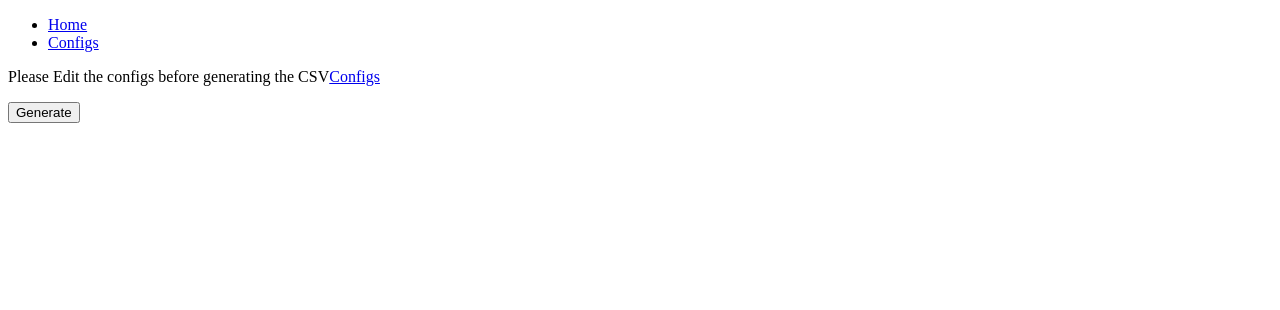
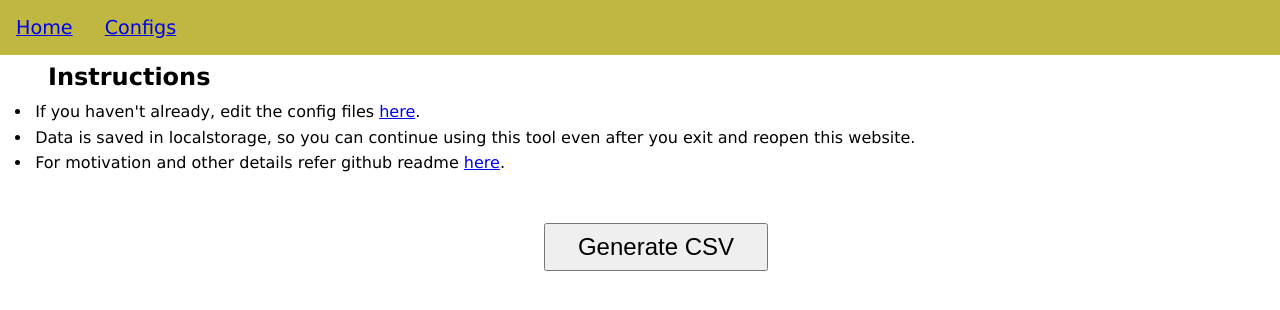
Before and after one commit to prince-thind/ums-attendence-calculator, a React (Vite) app: page / in a window 1280 px wide. Shown: the top 310 px of the page. Built offline with nearby package versions, Linux system fonts and the light colour scheme.

Commit message:
add styles

```diff
--- a/src/App.css
+++ b/src/App.css
@@ -0,0 +1,48 @@
+*{
+    padding: 0;
+    margin: 0;
+    box-sizing: border-box;
+}
+body{
+    font-family: Verdana, Geneva, Tahoma, sans-serif;
+    /* text-align: center; */
+}
+
+button{
+    padding:0.5rem 2rem;
+    font-size: 1.5rem;
+    display: block;
+    margin: 3rem auto;
+
+}
+button:hover{
+    cursor: pointer;
+}
+
+.nav-links{
+    display: flex;
+    background-color: hsl(56, 50%, 50%);
+    font-size: 1.2rem;
+    list-style: none;
+}
+.nav-links li{
+    padding:1rem;
+}
+
+.module{
+    padding-left: 2rem;
+}
+.module h2{
+    padding: 0.5rem 1rem;
+}
+.module li{
+    padding: 0.2rem;
+}
+.module textarea{
+    width: 90%;
+    height: 50vh;
+    padding: 1rem;
+    background-color: black;
+    color:white;
+    border:2px solid gray;
+}
--- a/src/App.jsx
+++ b/src/App.jsx
@@ -5,6 +5,7 @@ import Configs from "./pages/Configs";
 import Home from "./pages/Home";
 import GenericConfig from "./pages/GenericConfig";
 import sampleConfig from "./lib/sampleConfig";
+import "./App.css"
 
 function App() {
   const [config, setConfig] = useState(getConfig());
@@ -87,7 +88,6 @@ function App() {
 
 function getConfig() {
   const localConfig = JSON.parse(localStorage.getItem("config")??"{}");
-  console.log(localConfig)
   if (Object.keys(localConfig).length > 1) {
     return localConfig;
   }
--- a/src/components/Layout.jsx
+++ b/src/components/Layout.jsx
@@ -15,7 +15,7 @@ function Header() {
   return (
     <header className="header">
       <nav>
-        <ul>
+        <ul className="nav-links">
           <li>
             <Link to="/">Home</Link>{" "}
           </li>
--- a/src/pages/Configs.jsx
+++ b/src/pages/Configs.jsx
@@ -2,8 +2,8 @@ import { Link } from "react-router-dom";
 
 export default function Configs() {
   return (
-    <div>
-        <p> Select any of the configs to edit or <Link to="/">Go Back to Home</Link></p>
+    <div className="module">
+        <h2> Select a Config to Edit</h2>
       <ul>
         <li>
           <Link to="/configs/main">Main</Link>
--- a/src/pages/GenericConfig.jsx
+++ b/src/pages/GenericConfig.jsx
@@ -6,8 +6,8 @@ export default function GenericConfig({ config, setConfig, type }) {
   );
 
   return (
-    <div>
-      <p>Configuration File: {type}</p>
+    <div className="module">
+      <h2>Configuration File: {type}</h2>
       <form onSubmit={saveConfig}>
         <textarea onChange={updateTextData}>{textData}</textarea>
         <button>Save</button>
--- a/src/pages/Home.jsx
+++ b/src/pages/Home.jsx
@@ -2,12 +2,17 @@ import { Link } from "react-router-dom";
 
 export default function Home({ config }) {
   return (
-    <div>
-      <p>
-        Please Edit the configs before generating the CSV
-        <Link to="configs">Configs</Link>
-      </p>
-      <button onClick={genrateCSV}>Generate</button>
+    <div className="module">
+      <h2>Instructions</h2>
+      <ul>
+        <li>
+          If you haven't already, edit the config files{" "}
+          <Link to="configs">here</Link>.
+        </li>
+        <li> Data is saved in localstorage, so you can continue using this tool even after you exit and reopen this website.</li>
+        <li>For motivation and other details refer github readme <a href="https://github.com/prince-thind/ums-attendence-calculator"> here</a>.</li>
+      </ul>
+      <button onClick={genrateCSV}>Generate CSV</button>
     </div>
   );
   function genrateCSV() {
```
